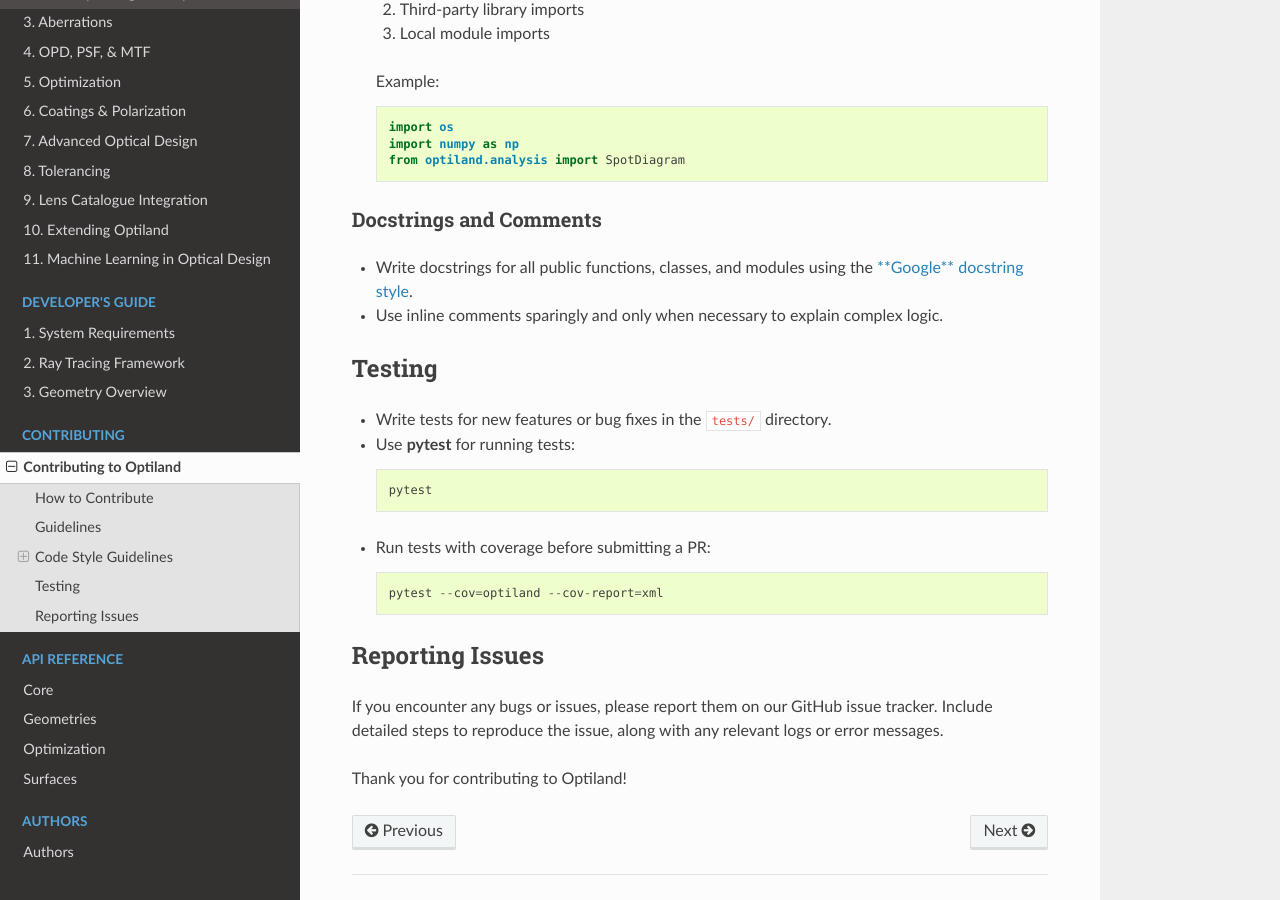
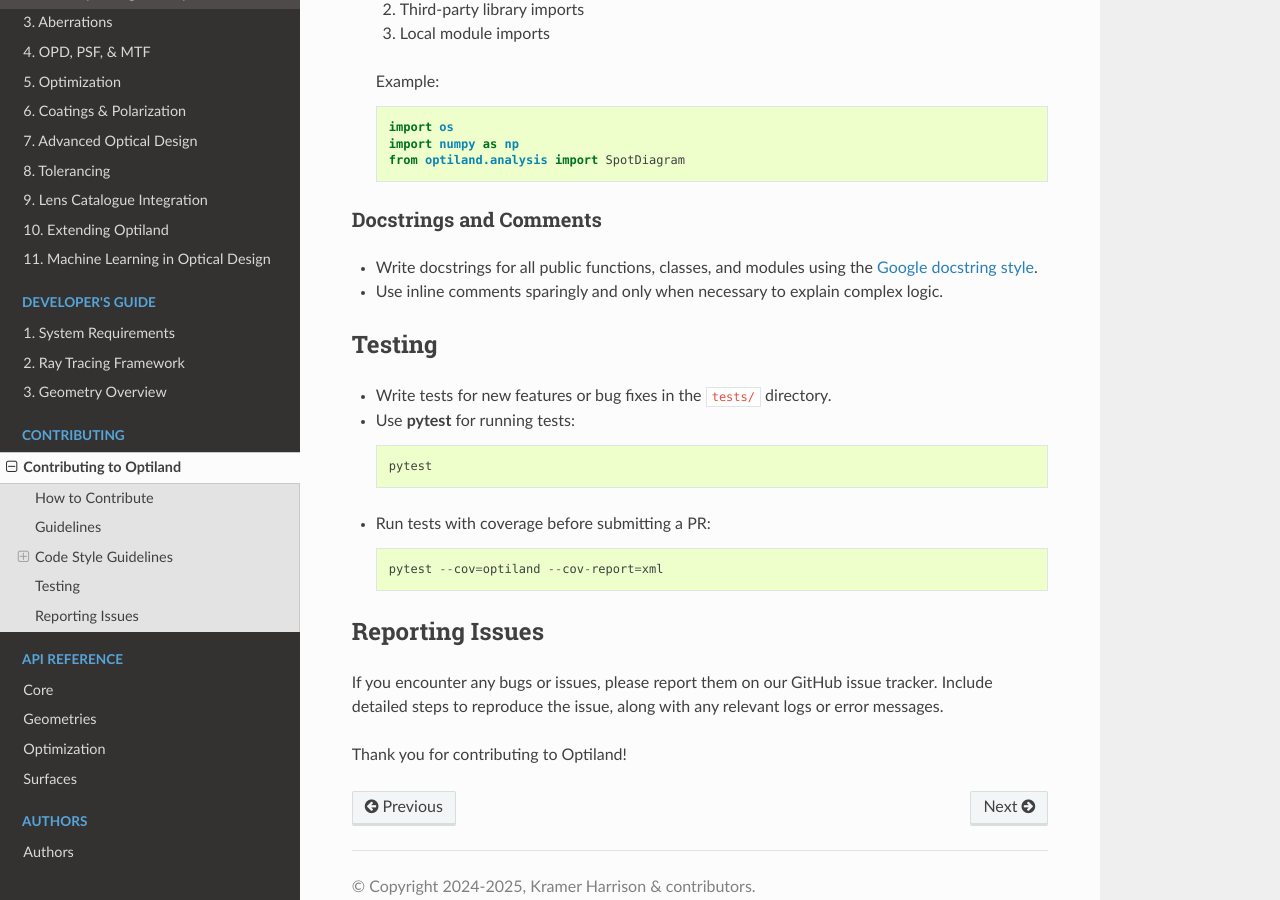
Before and after one commit to HarrisonKramer/optiland, a Sphinx documentation site: the page built from docs/contributing.rst, in a window 1280 px wide and 900 px high, scrolled down 1879 px. Built offline with Sphinx 7.4.7 and the Read the Docs theme 3.1.0, drawn with Linux system fonts in a browser that asks for light colours; pages that are not in the unit, such as notebooks, are missing from menus.

```diff
--- a/docs/contributing.rst
+++ b/docs/contributing.rst
@@ -82,7 +82,7 @@ Key Formatting Rules:
 Docstrings and Comments
 ~~~~~~~~~~~~~~~~~~~~~~~~
 
-- Write docstrings for all public functions, classes, and modules using the `**Google** docstring style <https://sphinxcontrib-napoleon.readthedocs.io/en/latest/example_google.html/>`_.
+- Write docstrings for all public functions, classes, and modules using the `Google docstring style <https://sphinxcontrib-napoleon.readthedocs.io/en/latest/example_google.html/>`_.
 - Use inline comments sparingly and only when necessary to explain complex logic.
 
 Testing
```
